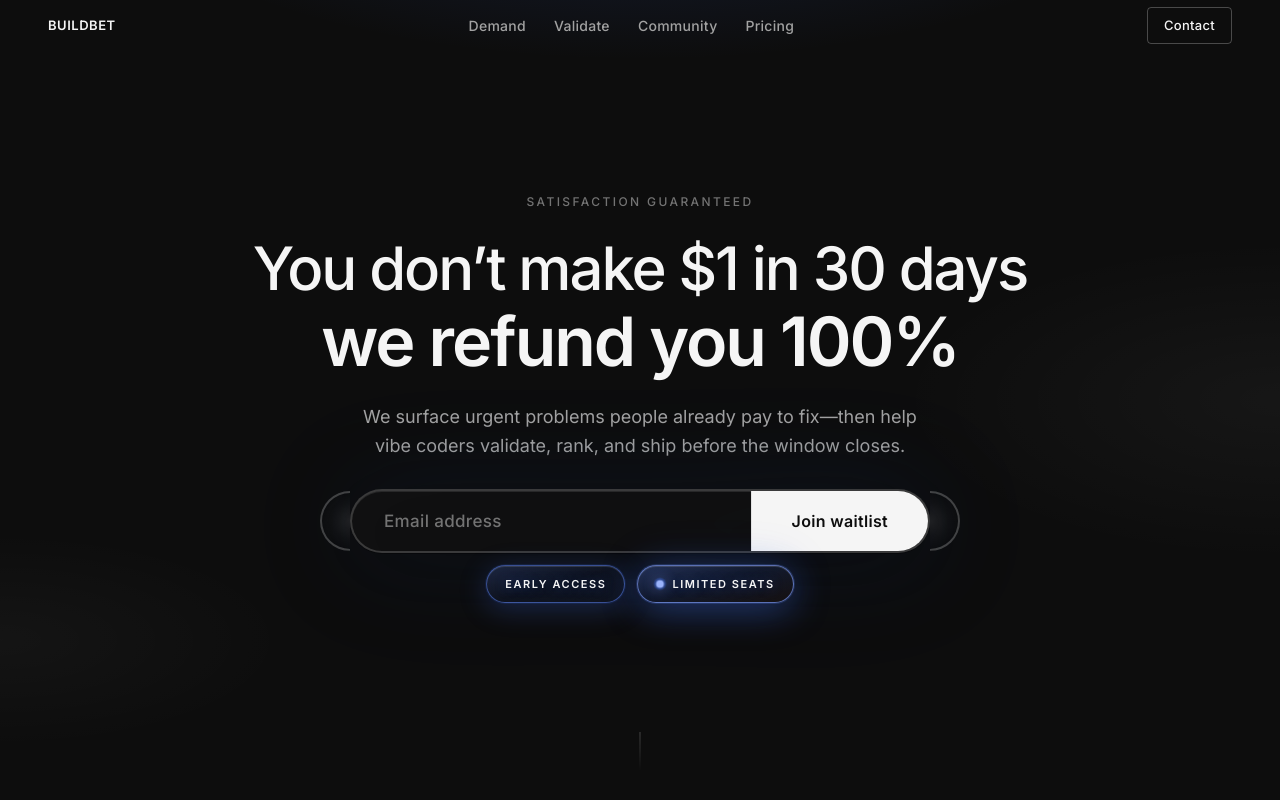
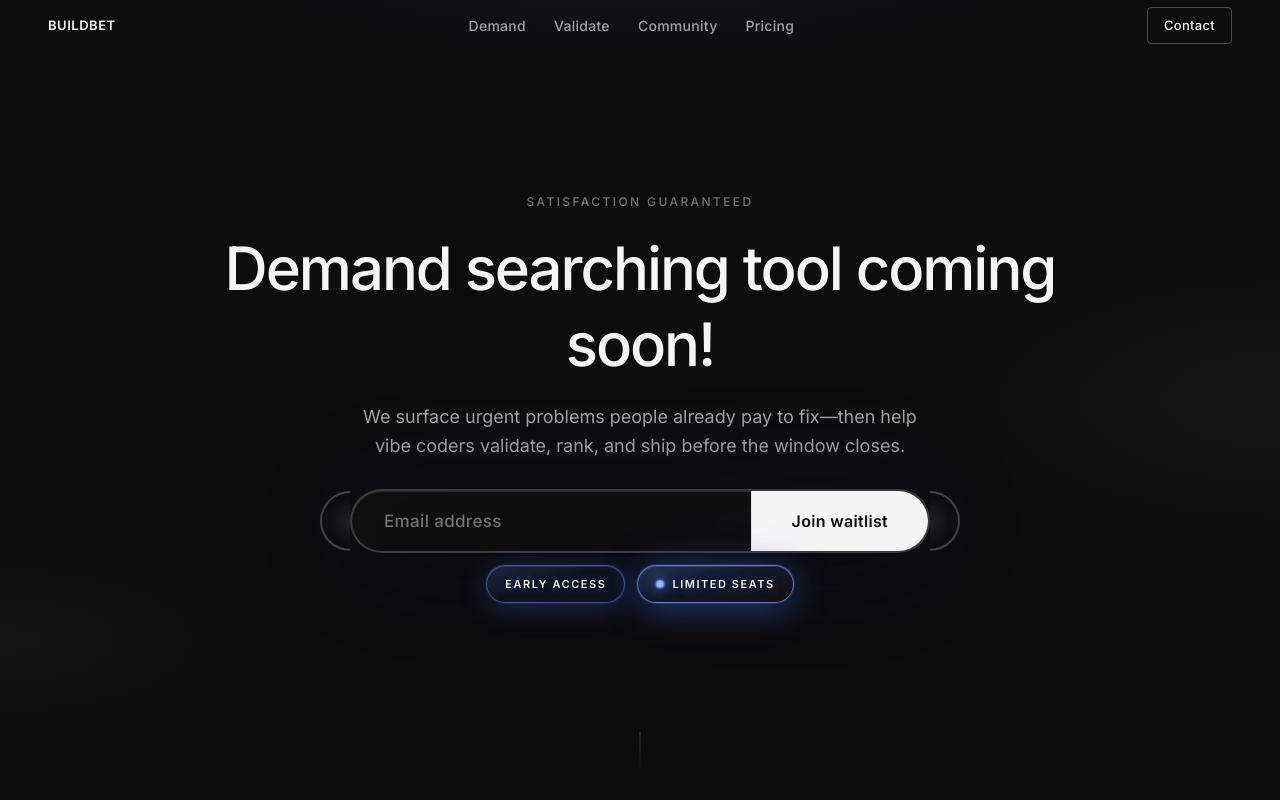
Before and after one commit to buildbet/BuildBet-Landing-Page, a website: page index.html in a window 1280 px wide. Shown: the top 800 px of the page. Drawn offline with Linux system fonts and the light colour scheme.

Commit message:
temp index.html

```diff
--- a/index.html
+++ b/index.html
@@ -36,7 +36,7 @@
         <div class="hero-inner">
           <p class="eyebrow">Satisfaction Guaranteed</p>
           <h1 class="hero-title">
-            <span class="hero-title-lead">You don&rsquo;t make $1 in 30 days</span><br />we refund you 100%
+            <span class="hero-title-lead">Demand searching tool coming soon!</span><br />
           </h1>
           <p class="hero-sub">
             We surface urgent problems people already pay to fix—then help vibe coders
```
